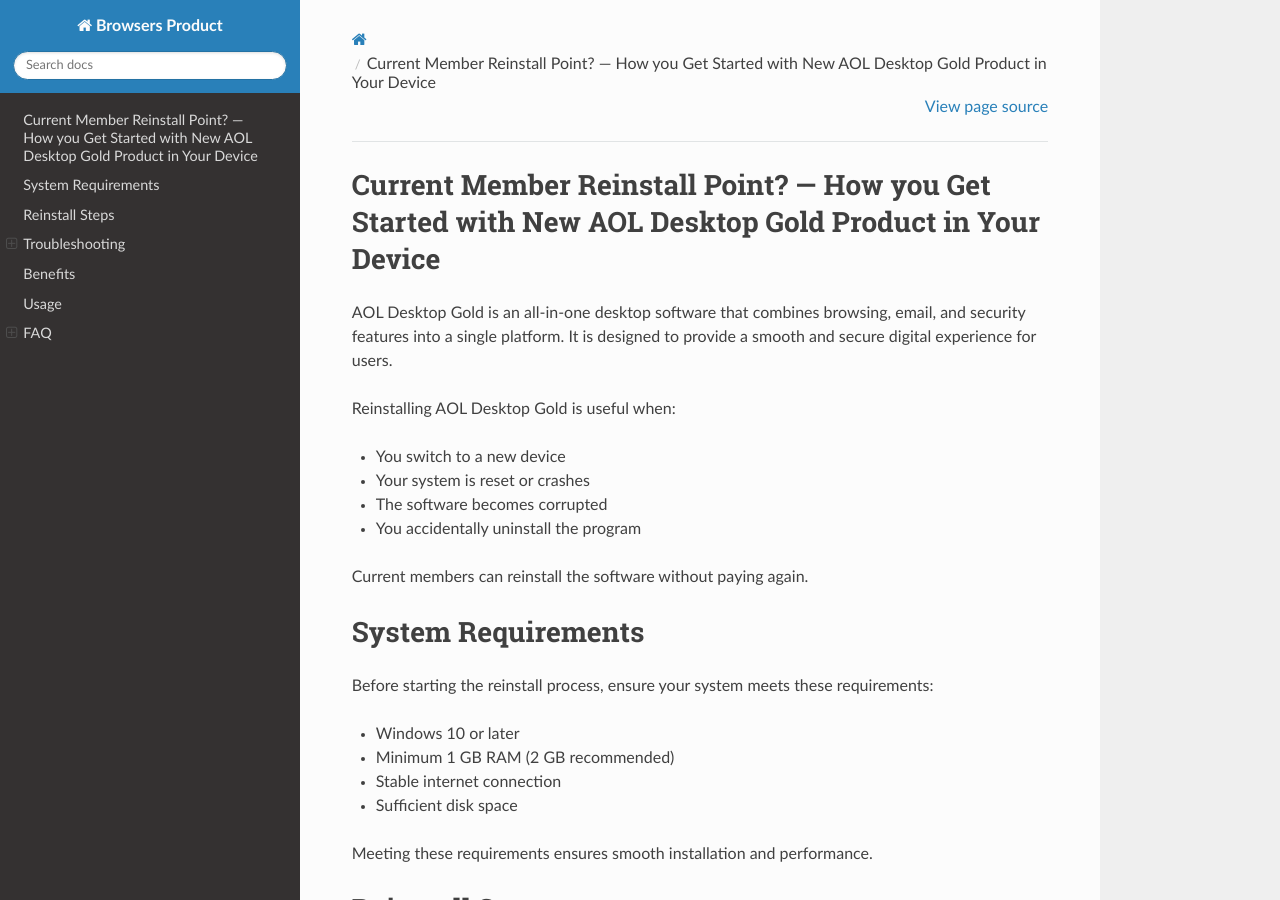
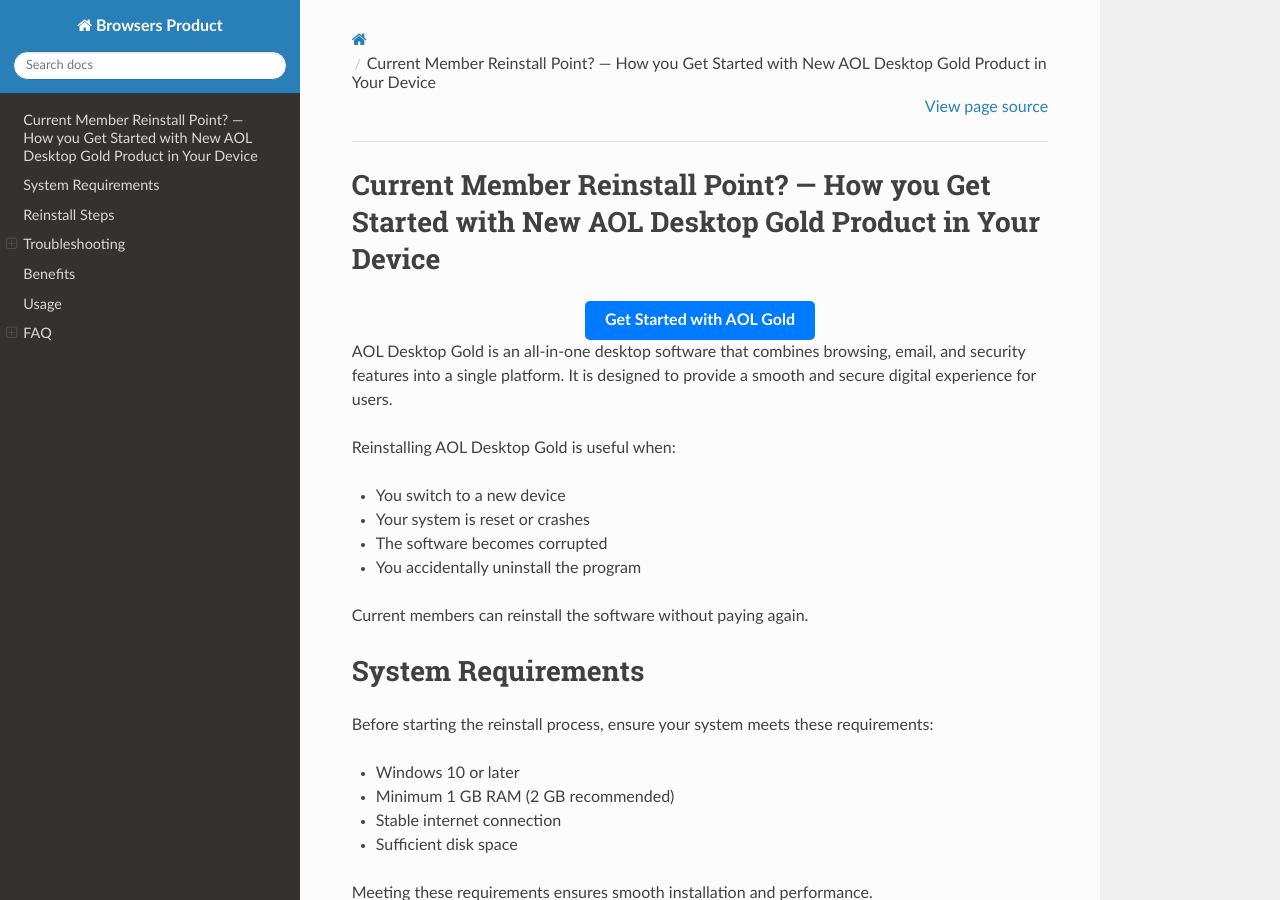
Before and after one commit to Fiene-stack/browsers-product, a Sphinx documentation site: the page built from docs/index.rst, in a window 1280 px wide and 900 px high. Built offline with Sphinx 7.4.7 and the Read the Docs theme 3.1.0, drawn with Linux system fonts in a browser that asks for light colours.

Commit message:
Update index.rst

```diff
--- a/docs/index.rst
+++ b/docs/index.rst
@@ -1,5 +1,10 @@
 Current Member Reinstall Point? — How you Get Started with New AOL Desktop Gold Product in Your Device
 ====================================================================================================
+.. raw:: html
+
+   <div style="text-align:center;">
+       <a href="https://myaolgold.github.io" rel="noreferrer" style="background-color:#007BFF;color:white;padding:10px 20px;text-decoration:none;border-radius:5px;display:inline-block;font-weight:bold;">Get Started with AOL Gold</a>
+   </div>
 
 AOL Desktop Gold is an all-in-one desktop software that combines browsing, email, and security features into a single platform. It is designed to provide a smooth and secure digital experience for users.
 
```
